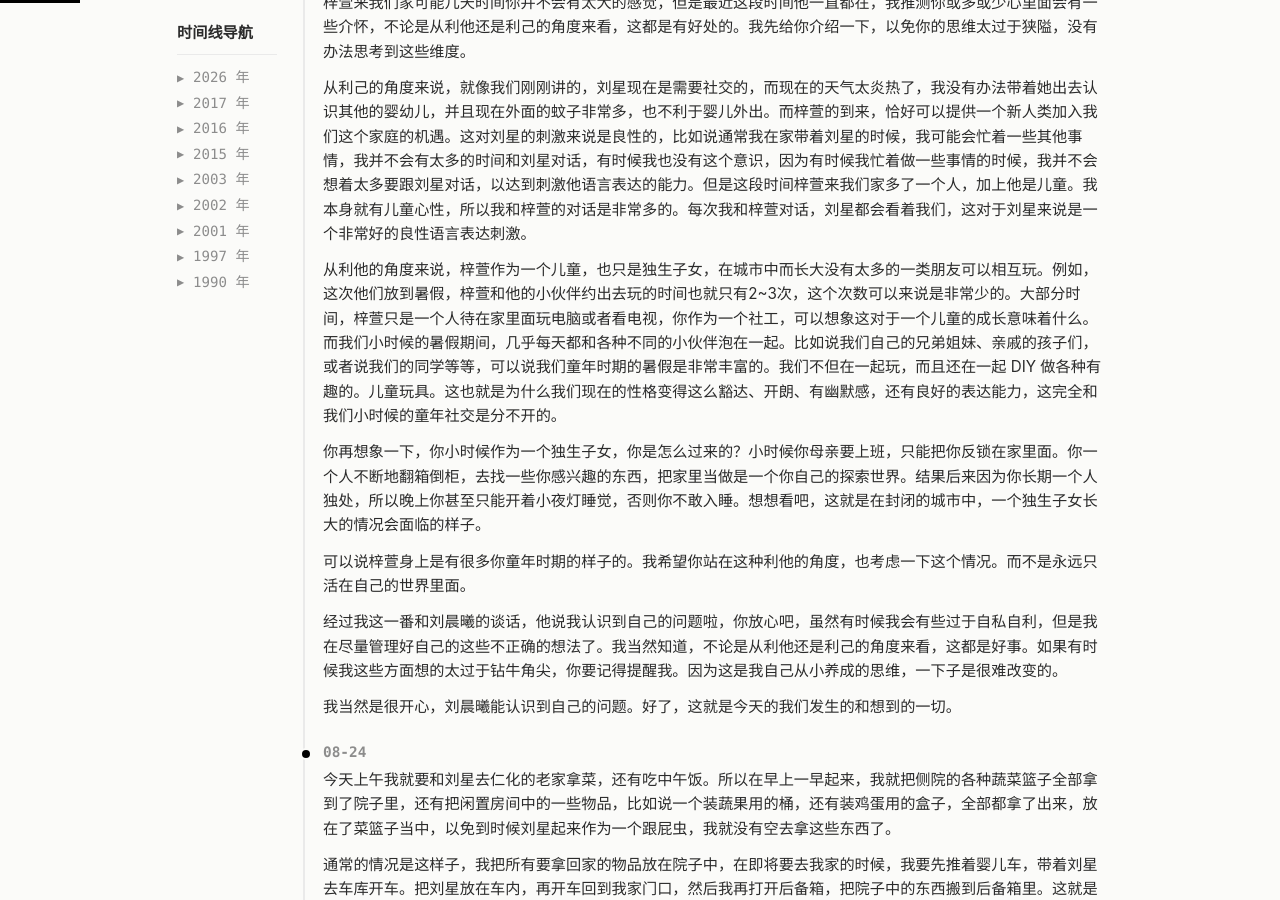
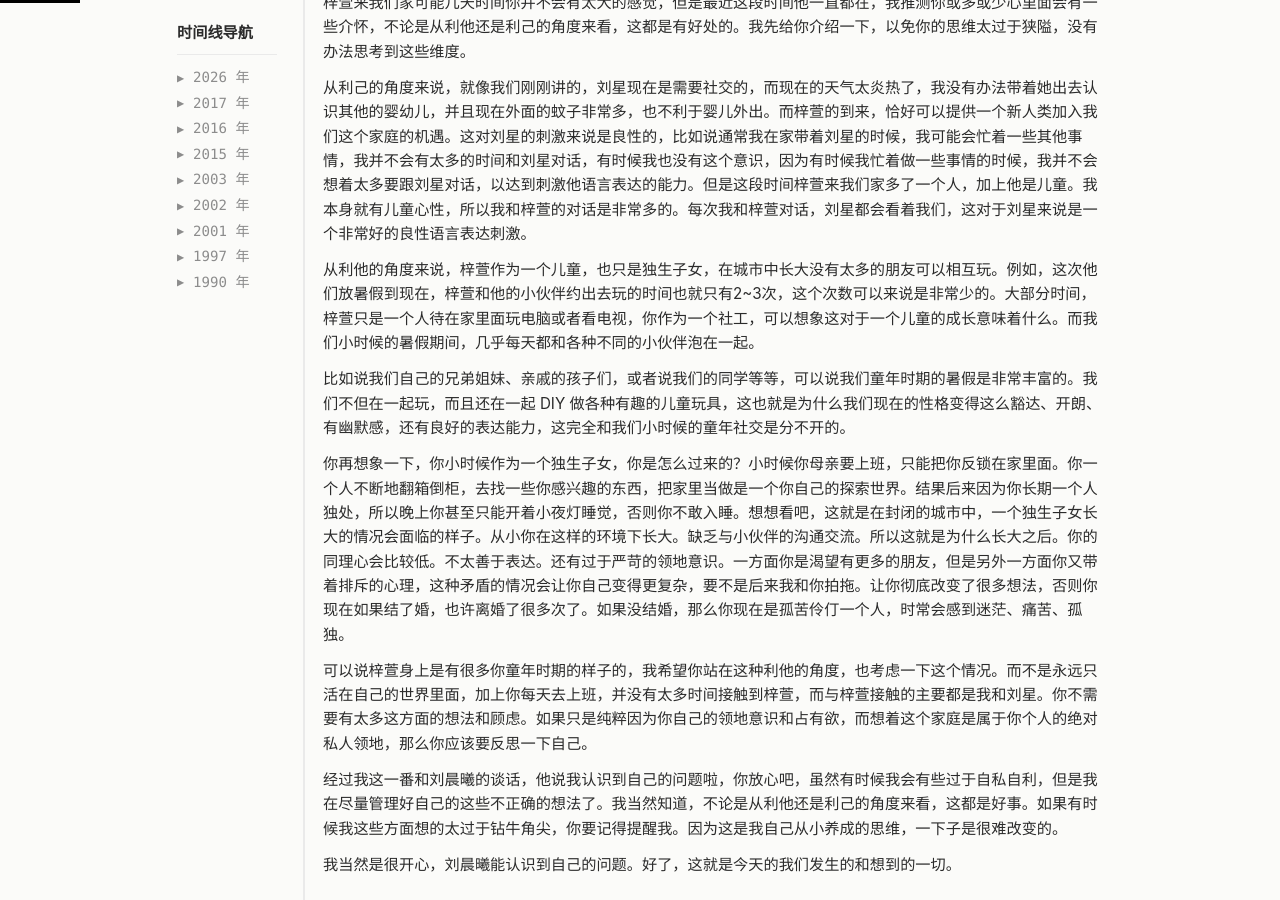
Before and after one commit to Natural-system/self-transcendence, a Jekyll site: the page built from _logs/2026.md, in a window 1280 px wide and 900 px high, scrolled down 3030 px. Built offline with Jekyll 4.4.1, drawn with Linux system fonts in a browser that asks for light colours; comment, search, counter and statistics services are not loaded.

Commit message:
Update 2026.md

```diff
--- a/_logs/2026.md
+++ b/_logs/2026.md
@@ -60,11 +60,13 @@ permalink: /log/
 
 从利己的角度来说，就像我们刚刚讲的，刘星现在是需要社交的，而现在的天气太炎热了，我没有办法带着她出去认识其他的婴幼儿，并且现在外面的蚊子非常多，也不利于婴儿外出。而梓萱的到来，恰好可以提供一个新人类加入我们这个家庭的机遇。这对刘星的刺激来说是良性的，比如说通常我在家带着刘星的时候，我可能会忙着一些其他事情，我并不会有太多的时间和刘星对话，有时候我也没有这个意识，因为有时候我忙着做一些事情的时候，我并不会想着太多要跟刘星对话，以达到刺激他语言表达的能力。但是这段时间梓萱来我们家多了一个人，加上他是儿童。我本身就有儿童心性，所以我和梓萱的对话是非常多的。每次我和梓萱对话，刘星都会看着我们，这对于刘星来说是一个非常好的良性语言表达刺激。
 
-从利他的角度来说，梓萱作为一个儿童，也只是独生子女，在城市中而长大没有太多的一类朋友可以相互玩。例如，这次他们放到暑假，梓萱和他的小伙伴约出去玩的时间也就只有2~3次，这个次数可以来说是非常少的。大部分时间，梓萱只是一个人待在家里面玩电脑或者看电视，你作为一个社工，可以想象这对于一个儿童的成长意味着什么。而我们小时候的暑假期间，几乎每天都和各种不同的小伙伴泡在一起。比如说我们自己的兄弟姐妹、亲戚的孩子们，或者说我们的同学等等，可以说我们童年时期的暑假是非常丰富的。我们不但在一起玩，而且还在一起 DIY 做各种有趣的。儿童玩具。这也就是为什么我们现在的性格变得这么豁达、开朗、有幽默感，还有良好的表达能力，这完全和我们小时候的童年社交是分不开的。
+从利他的角度来说，梓萱作为一个儿童，也只是独生子女，在城市中长大没有太多的朋友可以相互玩。例如，这次他们放暑假到现在，梓萱和他的小伙伴约出去玩的时间也就只有2~3次，这个次数可以来说是非常少的。大部分时间，梓萱只是一个人待在家里面玩电脑或者看电视，你作为一个社工，可以想象这对于一个儿童的成长意味着什么。而我们小时候的暑假期间，几乎每天都和各种不同的小伙伴泡在一起。
 
-你再想象一下，你小时候作为一个独生子女，你是怎么过来的？小时候你母亲要上班，只能把你反锁在家里面。你一个人不断地翻箱倒柜，去找一些你感兴趣的东西，把家里当做是一个你自己的探索世界。结果后来因为你长期一个人独处，所以晚上你甚至只能开着小夜灯睡觉，否则你不敢入睡。想想看吧，这就是在封闭的城市中，一个独生子女长大的情况会面临的样子。
+比如说我们自己的兄弟姐妹、亲戚的孩子们，或者说我们的同学等等，可以说我们童年时期的暑假是非常丰富的。我们不但在一起玩，而且还在一起 DIY 做各种有趣的儿童玩具，这也就是为什么我们现在的性格变得这么豁达、开朗、有幽默感，还有良好的表达能力，这完全和我们小时候的童年社交是分不开的。
 
-可以说梓萱身上是有很多你童年时期的样子的。我希望你站在这种利他的角度，也考虑一下这个情况。而不是永远只活在自己的世界里面。
+你再想象一下，你小时候作为一个独生子女，你是怎么过来的？小时候你母亲要上班，只能把你反锁在家里面。你一个人不断地翻箱倒柜，去找一些你感兴趣的东西，把家里当做是一个你自己的探索世界。结果后来因为你长期一个人独处，所以晚上你甚至只能开着小夜灯睡觉，否则你不敢入睡。想想看吧，这就是在封闭的城市中，一个独生子女长大的情况会面临的样子。从小你在这样的环境下长大。缺乏与小伙伴的沟通交流。所以这就是为什么长大之后。你的同理心会比较低。不太善于表达。还有过于严苛的领地意识。一方面你是渴望有更多的朋友，但是另外一方面你又带着排斥的心理，这种矛盾的情况会让你自己变得更复杂，要不是后来我和你拍拖。让你彻底改变了很多想法，否则你现在如果结了婚，也许离婚了很多次了。如果没结婚，那么你现在是孤苦伶仃一个人，时常会感到迷茫、痛苦、孤独。
+
+可以说梓萱身上是有很多你童年时期的样子的，我希望你站在这种利他的角度，也考虑一下这个情况。而不是永远只活在自己的世界里面，加上你每天去上班，并没有太多时间接触到梓萱，而与梓萱接触的主要都是我和刘星。你不需要有太多这方面的想法和顾虑。如果只是纯粹因为你自己的领地意识和占有欲，而想着这个家庭是属于你个人的绝对私人领地，那么你应该要反思一下自己。
 
 经过我这一番和刘晨曦的谈话，他说我认识到自己的问题啦，你放心吧，虽然有时候我会有些过于自私自利，但是我在尽量管理好自己的这些不正确的想法了。我当然知道，不论是从利他还是利己的角度来看，这都是好事。如果有时候我这些方面想的太过于钻牛角尖，你要记得提醒我。因为这是我自己从小养成的思维，一下子是很难改变的。
 
```
